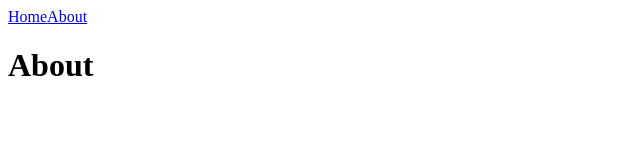
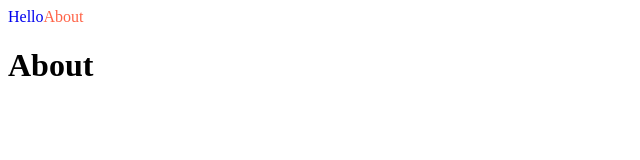
Before and after one commit to minuxx/nextjs-intro, a Next.js app: page /about in a window 1280 px wide. Shown: the top 160 px of the page, without its empty margins (0-640 px from the left). Built offline with nearby package versions, Linux system fonts and the light colour scheme.

Commit message:
done #1.4 CSS Modules

```diff
--- a/src/components/NavBar.js
+++ b/src/components/NavBar.js
@@ -1,16 +1,28 @@
 import Link from 'next/link'
 import { useRouter } from 'next/router'
+import styles from './NavBar.module.css'
 
 export default function NavBar() {
   const router = useRouter()
 
   return (
     <nav>
-      <Link href="/">
-        <a>Home</a>
+      <Link
+        href="/"
+        className={`${styles.link} ${
+          router.pathname === '/' ? styles.active : ''
+        }`}
+      >
+        Hello
       </Link>
-      <Link href="/about">
-        <a>About</a>
+      <Link
+        href="/about"
+        className={[
+          styles.link,
+          router.pathname === '/about' ? styles.active : '',
+        ].join(' ')}
+      >
+        About
       </Link>
     </nav>
   )
--- /dev/null
+++ b/src/components/NavBar.module.css
@@ -0,0 +1,7 @@
+.active {
+  color: tomato;
+}
+
+.link {
+  text-decoration: none;
+}
```
